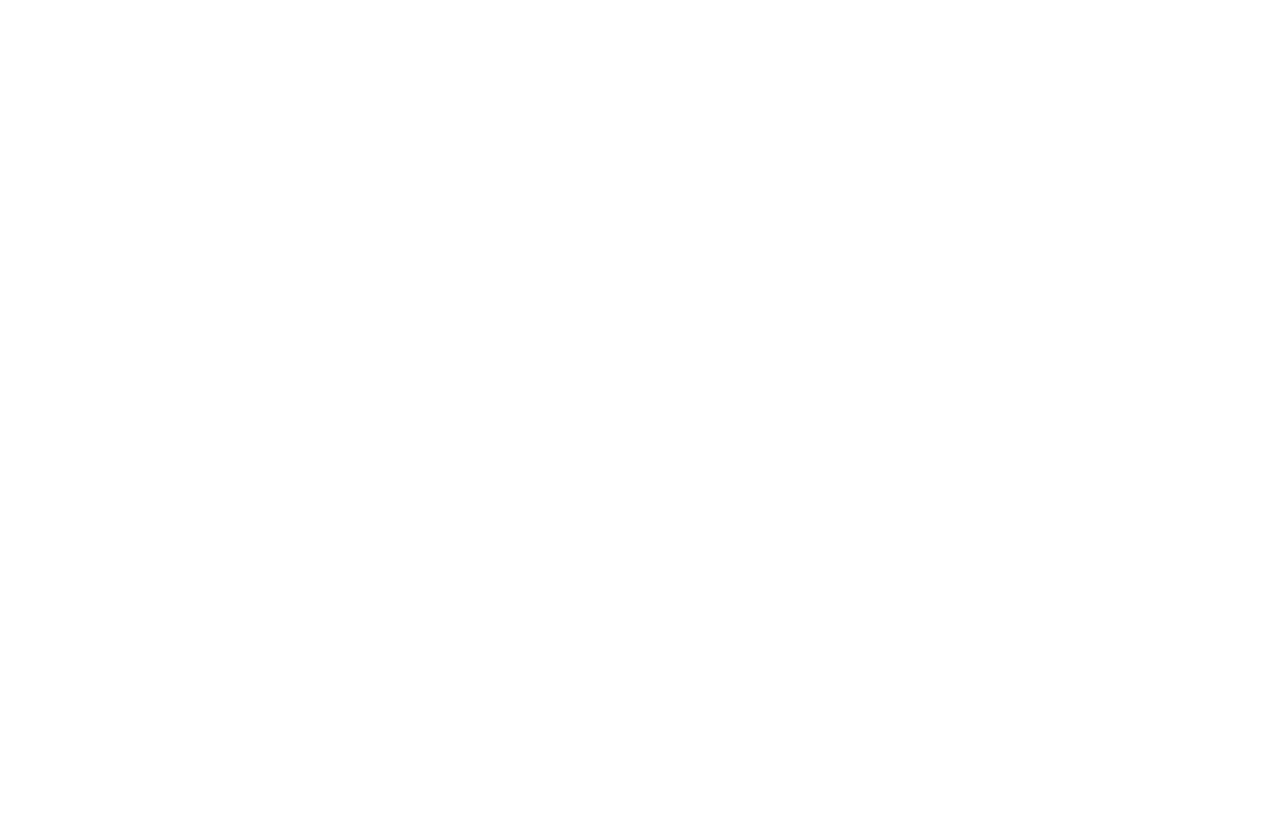
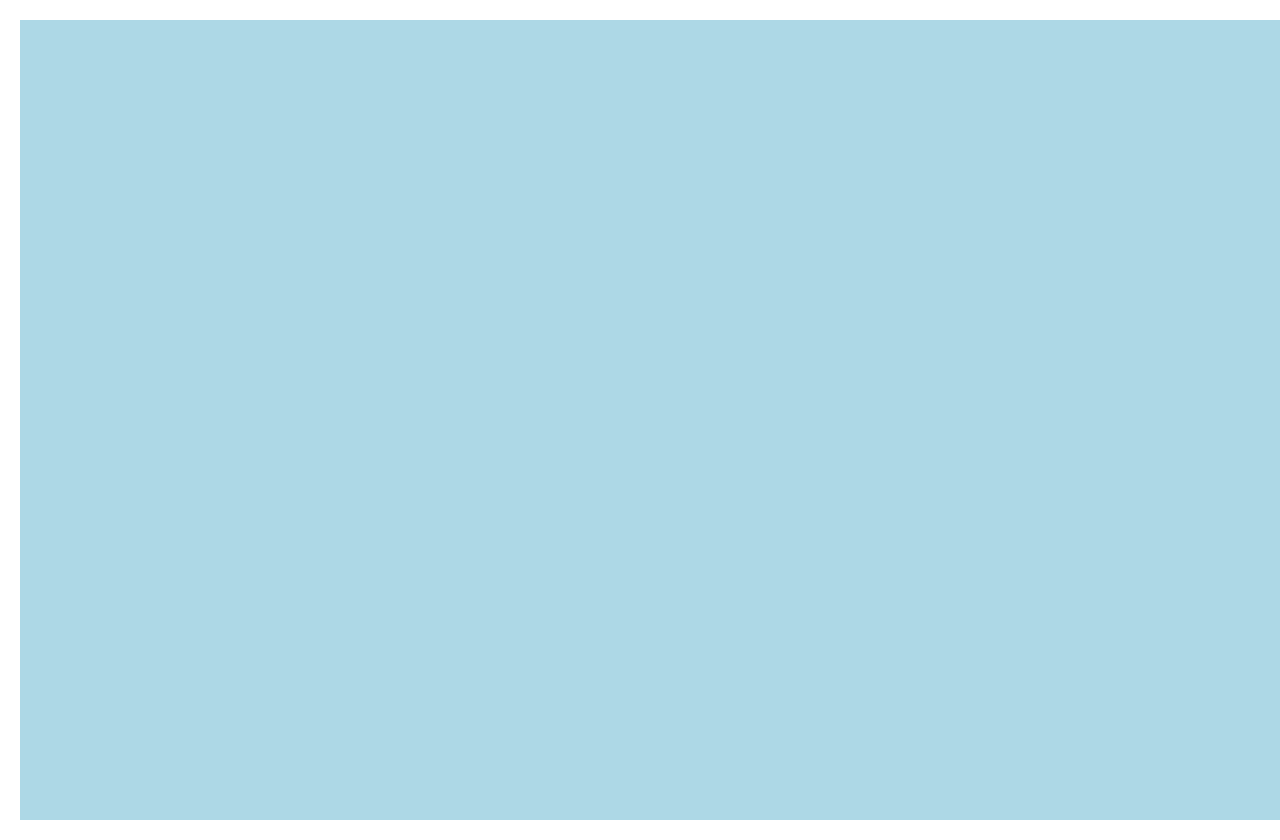
Before and after one commit to zelitosaide/react-js-course, a React (Create React App) app: page / in a window 1280 px wide. Before the commit the page ends 800 px from the top, so only its background shows below. Built offline with nearby package versions, Linux system fonts and the light colour scheme.

Commit message:
Choosing the State Structure

```diff
--- a/src/learn/learn-react/managing-state/choosing-the-state-structure/index.js
+++ b/src/learn/learn-react/managing-state/choosing-the-state-structure/index.js
@@ -6,4 +6,15 @@ export default function Index() {
 
 function MovingDot() {
   const [position, setPosition] = useState({ x: 0, y: 0 });
+
+  return (
+    <div
+      style={{
+        position: "relative",
+        width: "100vw",
+        height: "100vh",
+        backgroundColor: "lightblue",
+      }}
+    ></div>
+  );
 }
```
